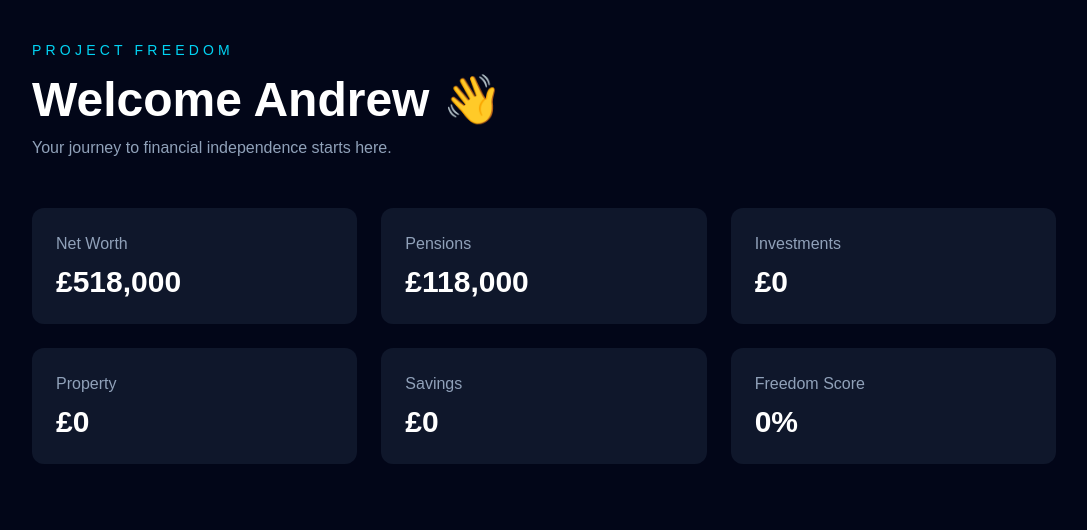
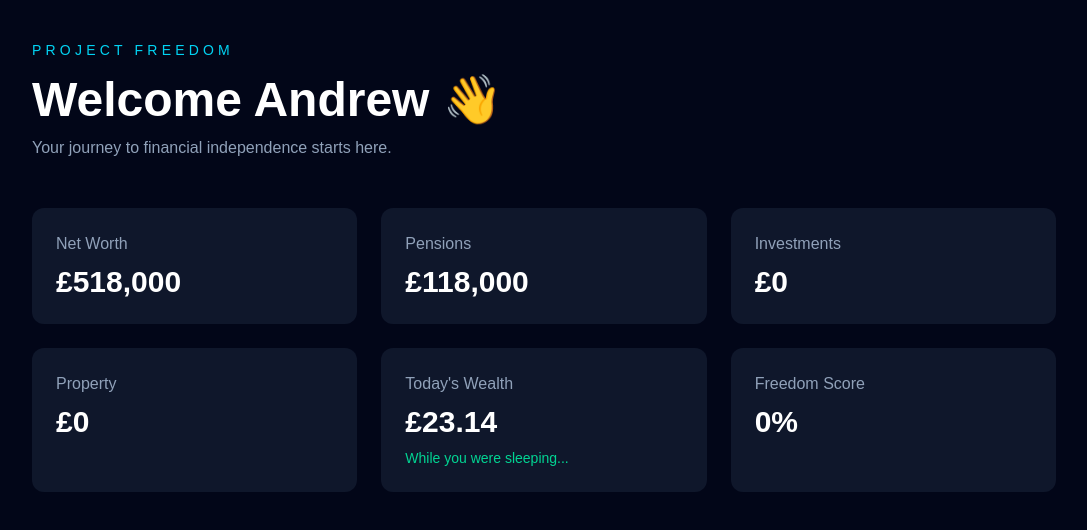
Before and after one commit to project-freedom2026/Project-freedom, a Next.js app in the folder project-freedom/: page / in a window 1280 px wide. Shown: the top 530 px of the page, without its empty margins (96-1183 px from the left). Built offline with nearby package versions, Linux system fonts and the light colour scheme.

Commit message:
Version 0.0.4 - Added Today's Wealth card

```diff
--- a/project-freedom/app/page.tsx
+++ b/project-freedom/app/page.tsx
@@ -38,8 +38,11 @@ export default function Home() {
           </div>
 
           <div className="bg-slate-900 rounded-xl p-6">
-            <h2 className="text-slate-400">Savings</h2>
-            <p className="text-3xl font-bold mt-2">£0</p>
+            <h2 className="text-slate-400">Today's Wealth</h2>
+            <p className="text-3xl font-bold mt-2">£23.14</p>
+            <p className="text-sm text-emerald-400 mt-2">
+  While you were sleeping...
+</p>
           </div>
 
           <div className="bg-slate-900 rounded-xl p-6">
```
